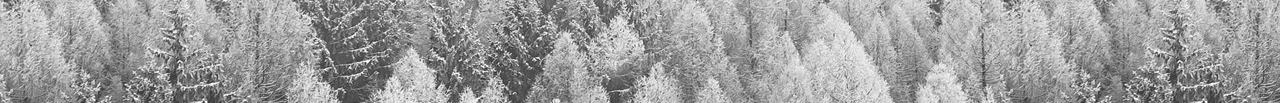
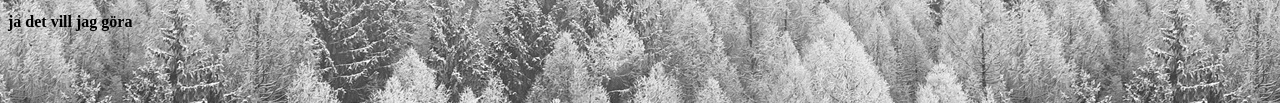
Before and after one commit to AmandaLesnik/my-first-project, a plain HTML site: page index.html in a window 1280 px wide. Shown: the part 435-538 px from the top of the page. Drawn offline with Linux system fonts and the light colour scheme.

Commit message:
Update index.html

```diff
--- a/index.html
+++ b/index.html
@@ -12,5 +12,6 @@
     <img src="assets/images/ci-logo.png" alt="Code Institute Logo"
    <p>New text aooooo jag vill göra ny rad</p>
     <p> jag vill göra ny rad</p>
+    <p>ja det vill jag göra</p>
 </body>
 </html>
```
